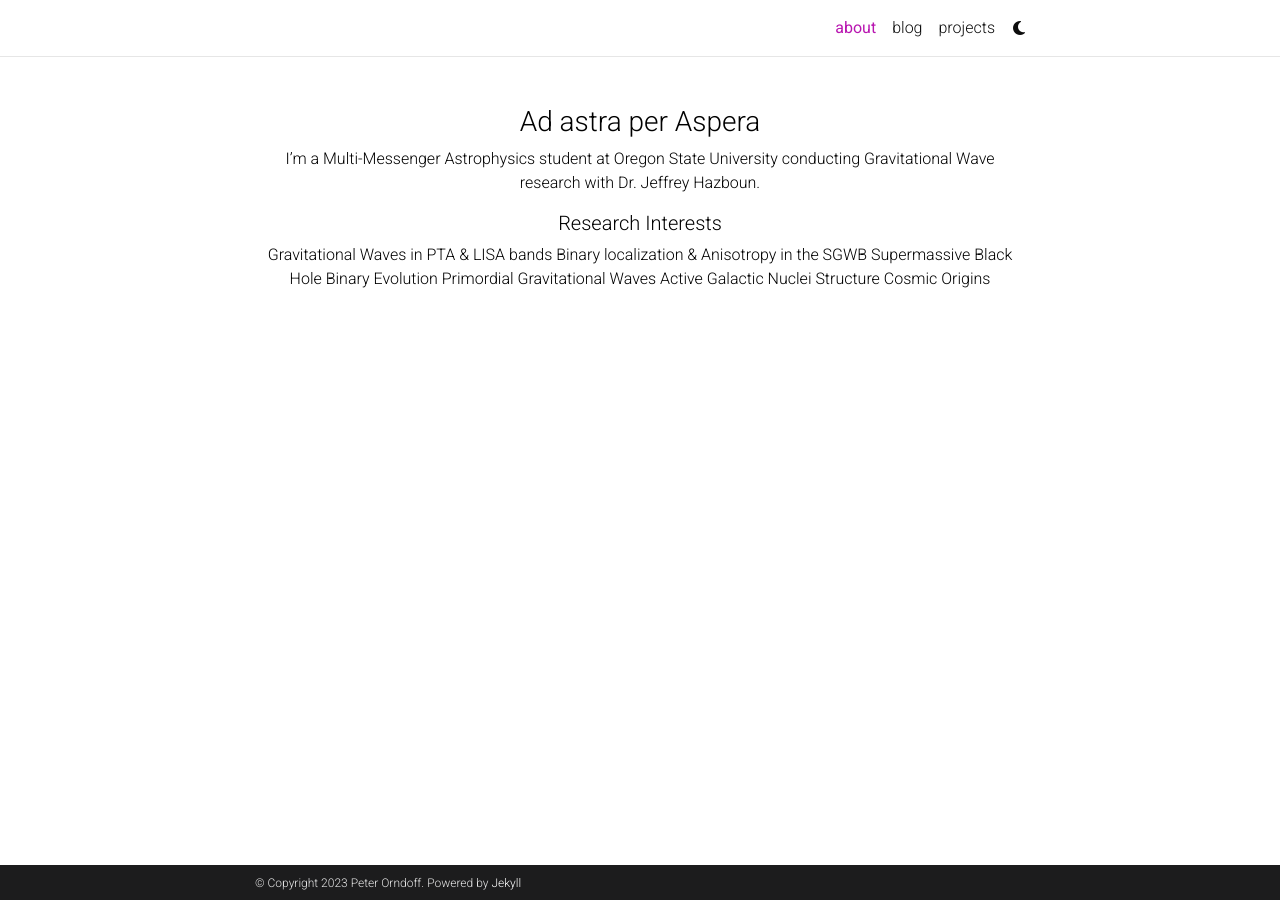
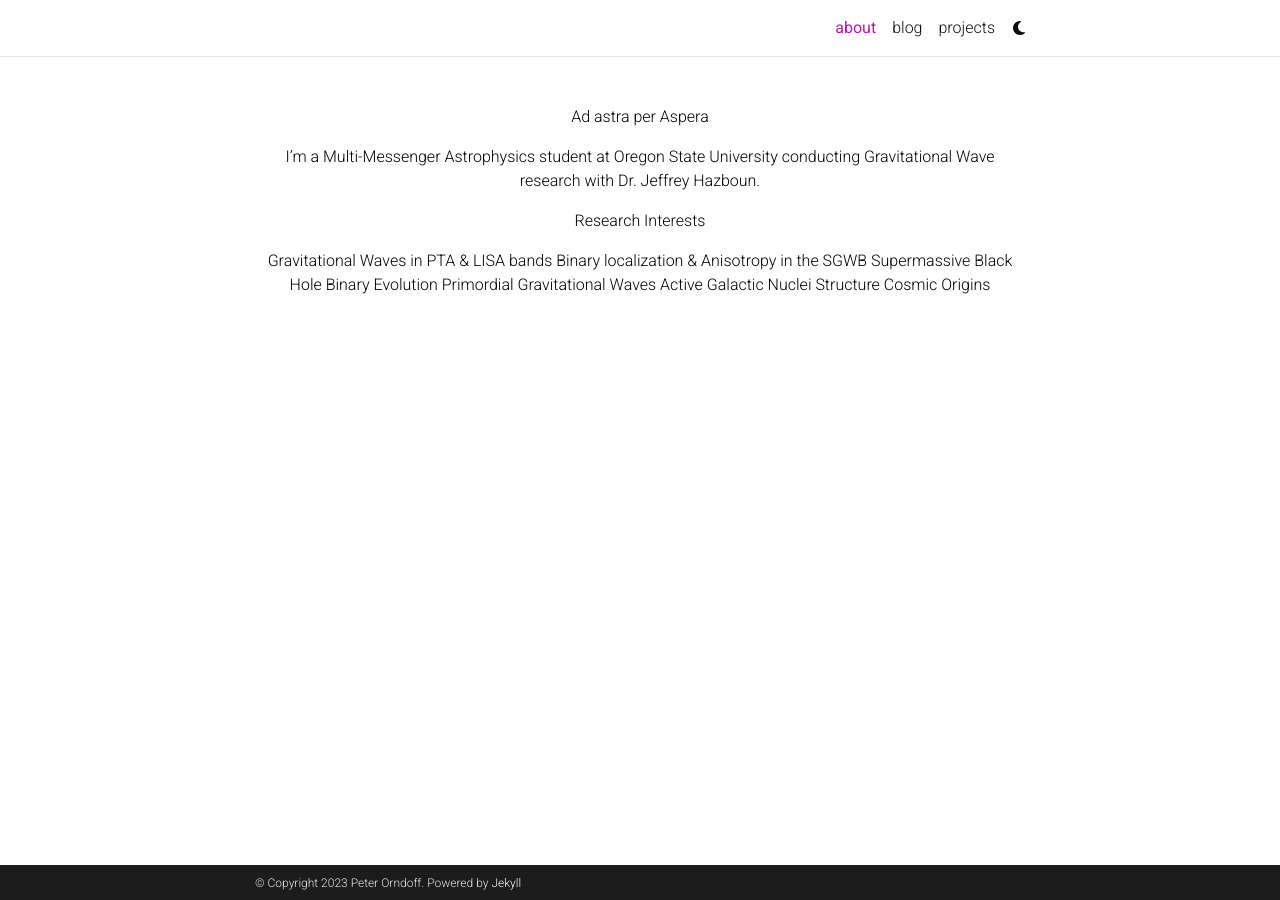
Before and after one commit to peterorndoff/peterorndoff.github.io, a Jekyll site: the page built from _pages/about.md, in a window 1280 px wide. Built offline with Jekyll 4.4.1, drawn with Linux system fonts in a browser that asks for light colours; comment, search, counter and statistics services are not loaded; a style sheet for code colours, icons or effects is not loaded; some of the changed lines change nothing that is shown.

Commit message:
Individual r_int

```diff
--- a/_pages/about.md
+++ b/_pages/about.md
@@ -16,15 +16,15 @@
 selected_papers: true # includes a list of papers marked as "selected={true}"
 social: true  # includes social icons at the bottom of the page
 ---
-### Ad astra per Aspera
+Ad astra per Aspera
 
 I'm a Multi-Messenger Astrophysics student at Oregon State University conducting Gravitational Wave research with Dr. Jeffrey Hazboun.
 
-##### Research Interests
+Research Interests
 
-<r_int>Gravitational Waves in PTA & LISA bands
-Binary localization &amp; Anisotropy in the SGWB
-Supermassive Black Hole Binary Evolution
-Primordial Gravitational Waves
-Active Galactic Nuclei Structure
-Cosmic Origins</r_int>
+<r_int>Gravitational Waves in PTA & LISA bands</r_int>
+<r_int>Binary localization &amp; Anisotropy in the SGWB</r_int>
+<r_int>Supermassive Black Hole Binary Evolution</r_int>
+<r_int>Primordial Gravitational Waves</r_int>
+<r_int>Active Galactic Nuclei Structure</r_int>
+<r_int>Cosmic Origins</r_int>
--- a/_sass/_layout.scss
+++ b/_sass/_layout.scss
@@ -13,7 +13,6 @@
 }
 
 .r_int {
-  display: block;
   text-align: center;
   margin-block: 8px;
 }
```
